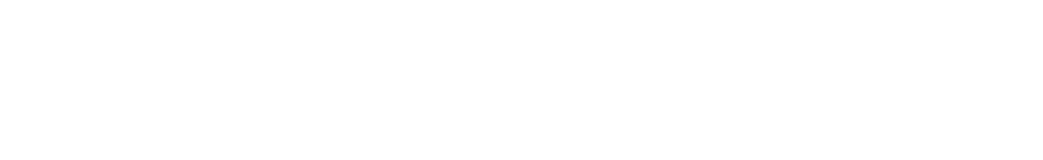
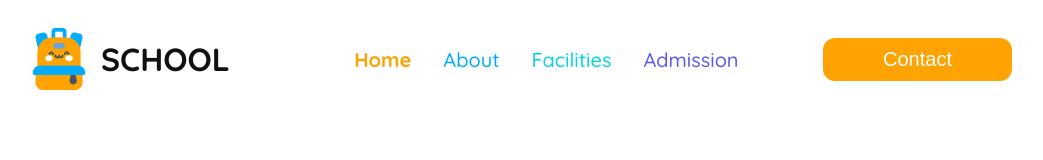
Before and after one commit to Farid12355764/B11-a2, a plain HTML site: page index.html in a window 1280 px wide. Shown: the whole page, without its empty margins (120-1163 px from the left). Drawn offline with Linux system fonts and the light colour scheme.

Commit message:
secound commit

```diff
--- a/index.html
+++ b/index.html
@@ -3,9 +3,48 @@
 <head>
     <meta charset="UTF-8">
     <meta name="viewport" content="width=device-width, initial-scale=1.0">
-    <title>Document</title>
+    <title>Kinder Garden School</title>
+    <link rel="stylesheet" href="style/style.css">
+    <style>
+        li{
+            list-style: none;
+        }
+        a{
+            text-decoration: none;
+        }
+    </style>
 </head>
-<body>
+
+<body class="quicksand-font">
+    <header class="header">
+        <nav class="nav1">
+            <div class="div1">
+                <img src="./assets/logo.png">
+                <span class="span1">SCHOOL</span>
+            </div>
+            <ul class="ul1">
+                <li>
+                    <a class="a1" href="">Home</a>
+                </li>
+                <li>
+                    <a class="a2" href="">About</a>
+                </li>
+                <li>
+                    <a class="a3" href="">Facilities</a>
+                </li>
+                <li>
+                    <a class="a4" href="">Admission</a>
+                </li>
+            </ul>
+            <button class="button1">Contact</button>
+        </nav>
+    </header>
+    <main>
+
+    </main>
+    <footer>
+
+    </footer>
 
 </body>
 </html>
--- /dev/null
+++ b/style/style.css
@@ -0,0 +1,79 @@
+@import url('https://fonts.googleapis.com/css2?family=Quicksand:wght@300..700&display=swap');
+
+.quicksand-font {
+  font-family: "Quicksand", serif;
+  font-optical-sizing: auto;
+  font-weight: 400;
+  font-style: normal;
+}
+
+
+
+
+
+
+
+.header{
+    padding: 20px 140px;
+}
+
+.nav1{
+    display: flex;
+    align-items: center;
+    justify-content: space-between;
+}
+
+.div1{
+    display: flex;
+    align-items: center;
+}
+
+.ul1{
+    display: flex;
+}
+
+.button1{
+    padding: 10px 60px;
+    background-color: rgba(254, 163, 1, 1);
+    color: rgba(255, 255, 255, 1);
+    font-size: 20px;
+    font-weight: 300;
+    border-radius: 12px;
+    border: none;
+}
+
+
+.span1{
+    font-size: 32px;
+    font-weight: bold;
+    color: rgba(17, 17, 17, 1);
+    padding-left: 11px;
+}
+
+.a1{
+    font-size: 20px;
+    font-weight: bold;
+    color: rgba(254, 163, 1, 1);
+
+}
+
+.a2{
+    padding-left: 32px;
+    font-size: 20px;
+    font-weight: 500;
+    color: rgba(1, 172, 253, 1);
+}
+
+.a3{
+    padding-left: 32px;
+    font-size: 20px;
+    font-weight: 500;
+    color: rgba(5, 212, 223, 1);
+}
+
+.a4{
+    padding-left: 32px;
+    font-size: 20px;
+    font-weight: 500;
+    color: rgba(93, 88, 239, 1);
+}
```
